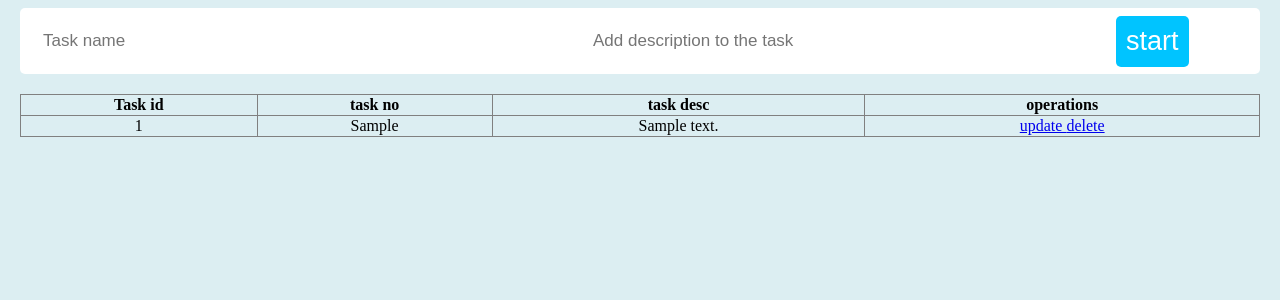
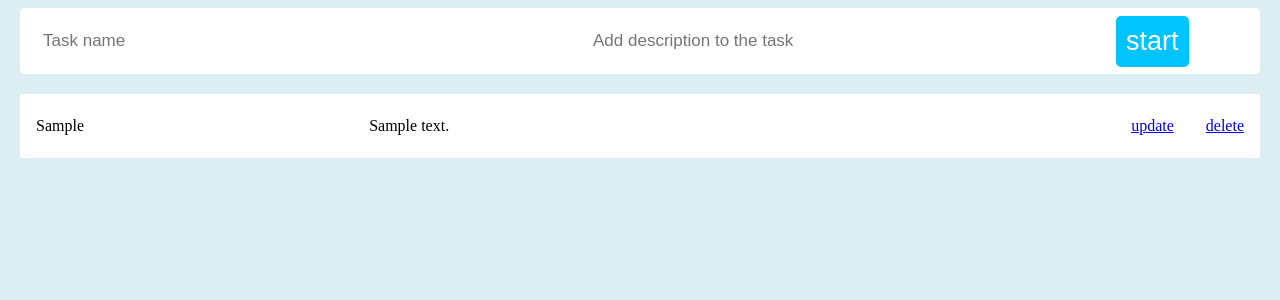
Before and after one commit to Qiugu-He/ClockifyClone, a Django app: template templates/task/index.html in a window 1280 px wide. Shown: the top 300 px of the page. Run offline with Django 3.2, Linux system fonts and the light colour scheme; the template is opened without the code that fills it: values that come from a table or form of the project are taken from there, others are empty; tables that the repository leaves empty hold one stand-in row (values such as "Sample post").

Commit message:
Updated table style

```diff
--- a/static/css/index.css
+++ b/static/css/index.css
@@ -7,6 +7,34 @@ body{
     padding-left:  10px;
 }
 
+/* ----------  Table ---------- */
+table {
+    background: #FFF;
+    border-collapse: collapse;
+    border-spacing: 0;
+    width: 100%;
+}
+
+th {
+  line-height: 32px;
+  font-weight: bold;
+}
+
+th, td {
+  text-align: left;
+  padding: 1em;
+  max-height: 32px;
+  height: 32px;
+  line-height: 32px;
+}
+
+tr:hover {
+     border-bottom: 1px solid rgba(140, 140, 140, 0.17);
+    background-color:#f5f5f5;
+}
+
+
+/* ----------  Task Creation Bar ---------- */
 .taskbar {
     overflow: hidden;
     background-color: white;
@@ -15,7 +43,7 @@ body{
 }
 
 .taskbar .taskbar-container {
-  float: left;
+    float: left;
 }
 
 .taskbar input{
@@ -41,5 +69,5 @@ body{
 }
 
 .taskbar .taskbar-container button:hover {
-  background: #418FDE;
+    background: #418FDE;
 }
--- a/templates/task/index.html
+++ b/templates/task/index.html
@@ -19,27 +19,13 @@
         </div>
     </div>
 
-    <table border="1px" width="100%" style="border-collapse: collapse;">
-        <tr>
-            <th>Task id</th>
-            <th>task no</th>
-            <th>task desc</th>
-            <th>operations</th>
-        </tr>
+    <table >
         {% for task in tasks %}
             <tr>
-                <td align="center">{{ forloop.counter }} </td>
-                <td align="center">{{ task.task_no }} </td>
-                <td align="center">{{ task.task_desc }} </td>
-
-                <td align="center">
-                     <a href="../taskmanager/edit/?id={{ task.id }}">
-                        update
-                    </a>
-                    <a href="../taskmanager/delete/?id={{ task.id }}">
-                        delete
-                    </a>
-                </td>
+                <td >{{ task.task_no }} </td>
+                <td style="width:730px">{{ task.task_desc }} </td>
+                <td style="width:30px"><a href="../taskmanager/edit/?id={{ task.id }}"> update </a> </td>
+                <td style="width:30px"><a href="../taskmanager/delete/?id={{ task.id }}"> delete </a></td>
             </tr>
         {% endfor %}
     </table>
```
